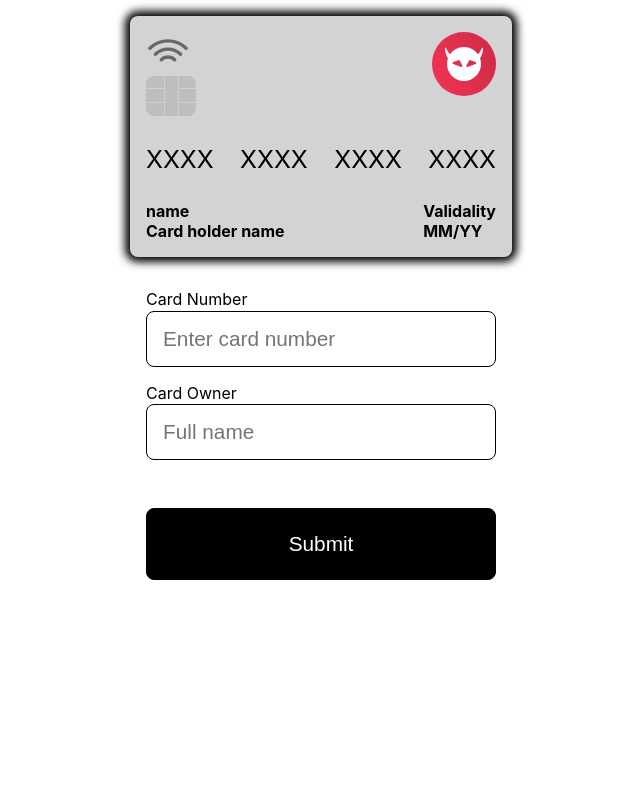
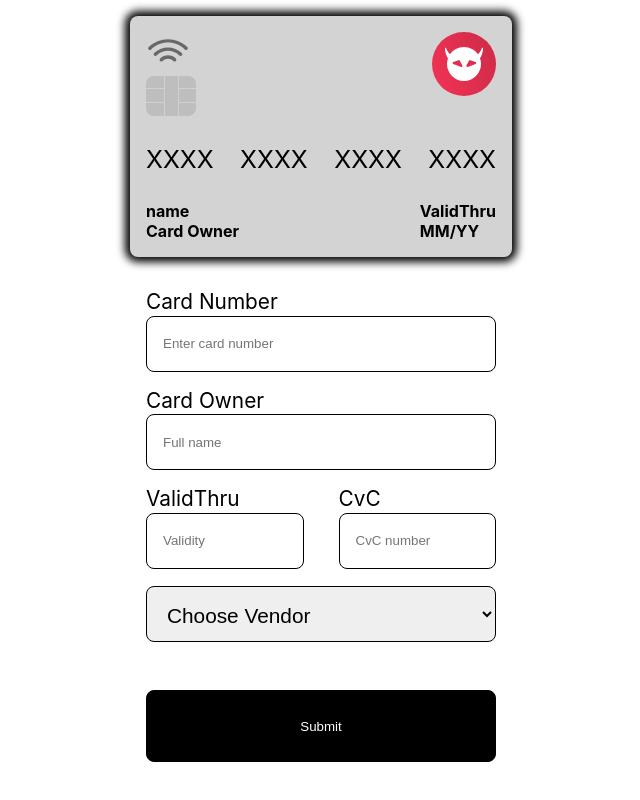
Before and after one commit to Khaled85abo/E-Wallet-React, a React (Create React App) app: page / in a window 1280 px wide. Shown: the whole page, without its empty margins (319-959 px from the left). Built offline with nearby package versions, Linux system fonts and the light colour scheme.

Commit message:
form component is ready

```diff
--- a/src/App.js
+++ b/src/App.js
@@ -1,57 +1,10 @@
-import {
-  StyledCard,
-  FlexCol,
-  Flex,
-  ChipLogo,
-  Span,
-  Form,
-  Input,
-  Submit,
-  Label,
-  Select,
-} from "./styledComponents/StyledComponents";
-import { Chip, Wifi, Bitcoin, BlockChain, Ninja, Evil } from "./assets";
-import React from "react";
+import { useState } from "react";
+import AddCard from "./views/AddCard";
 function App() {
+  const [cards, setCards] = useState([]);
   return (
-    <div className="App">
-      <StyledCard>
-        <ChipLogo>
-          <FlexCol>
-            <Wifi />
-            <Chip />
-          </FlexCol>
-          <Evil />
-        </ChipLogo>
-        <Flex>
-          <Span>XXXX</Span>
-          <Span>XXXX</Span>
-          <Span>XXXX</Span>
-          <Span>XXXX</Span>
-        </Flex>
-        <Flex>
-          <FlexCol>
-            <h4>name</h4>
-            <h4>Card holder name</h4>
-          </FlexCol>
-          <FlexCol>
-            <h4>Validality</h4>
-            <h4>MM/YY</h4>
-          </FlexCol>
-        </Flex>
-      </StyledCard>
-      <Form>
-        <Label>Card Number</Label>
-        <Input
-          placeholder="Enter card number"
-          id="card-number"
-          type="number"
-          min="16"
-        />
-        <Label>Card Owner</Label>
-        <Input type="text" id="owner" placeholder="Full name" />
-        <Submit type="submit" />
-      </Form>
+    <div>
+      <AddCard setCards={setCards} />
     </div>
   );
 }
--- a/src/assets/Bitcoin.jsx
+++ b/src/assets/Bitcoin.jsx
@@ -9,31 +9,10 @@ const Bitcoin = () => {
       fill="none"
       xmlns="http://www.w3.org/2000/svg"
     >
-      <rect width="64" height="64" rx="32" fill="#FFAE34" />
-      <rect
-        width="64"
-        height="64"
-        rx="32"
-        fill="url(#paint0_linear_45_2)"
-        fill-opacity="0.15"
-      />
       <path
         d="M41.497 30.9058C43.5399 29.8521 44.8181 27.9964 44.5195 24.905C44.1174 20.6802 40.5145 19.2636 35.9662 18.8601L35.9653 13H32.4413L32.4403 18.706C31.5132 18.706 30.568 18.7244 29.6271 18.7436L29.6263 13.0008L26.1055 13.0004L26.1048 18.8591C25.3418 18.8749 24.5924 18.8899 23.8607 18.8899V18.8726L19 18.8706L19.0007 22.6797C19.0007 22.6797 21.6031 22.6301 21.5602 22.6782C22.9871 22.6792 23.453 23.5181 23.587 24.2422L23.588 30.9181V40.2956C23.5252 40.75 23.2609 41.4761 22.2632 41.4774C22.3086 41.5179 19.6997 41.477 19.6997 41.477L19.0007 45.7364H23.5859C24.4402 45.7374 25.2797 45.7509 26.1033 45.7576L26.1064 51.684L29.6263 51.685L29.6253 45.8207C30.5937 45.8407 31.5285 45.8493 32.4416 45.8481L32.4406 51.685H35.9645L35.9664 45.7684C41.8899 45.424 46.0368 43.9132 46.5524 38.2812C46.968 33.7469 44.8601 31.7229 41.497 30.9058ZM29.7113 22.9368C31.6988 22.9368 37.9494 22.296 37.9503 26.4994C37.9494 30.5293 31.7008 30.0586 29.7113 30.0586V22.9368ZM29.7098 41.5063L29.7113 33.6539C32.0992 33.6532 39.589 32.9582 39.59 37.5783C39.591 42.009 32.0992 41.5046 29.7098 41.5063Z"
         fill="#333333"
       />
-      <defs>
-        <linearGradient
-          id="paint0_linear_45_2"
-          x1="64"
-          y1="-4.72934e-06"
-          x2="-12.5264"
-          y2="30.8632"
-          gradientUnits="userSpaceOnUse"
-        >
-          <stop stop-color="white" />
-          <stop offset="1" stop-color="white" stop-opacity="0" />
-        </linearGradient>
-      </defs>
     </svg>
   );
 };
--- a/src/assets/Chip.jsx
+++ b/src/assets/Chip.jsx
@@ -1,6 +1,6 @@
 import React from "react";
 
-const Chip = () => {
+const Chip = ({ color }) => {
   return (
     <svg
       width="50"
@@ -9,7 +9,7 @@ const Chip = () => {
       fill="none"
       xmlns="http://www.w3.org/2000/svg"
     >
-      <rect width="50" height="40" rx="8" fill="black" fill-opacity="0.1" />
+      <rect width="50" height="40" rx="8" fill={color} fill-opacity="0.1" />
       <line y1="12.5" x2="18" y2="12.5" stroke="#D0D0D0" />
       <line x1="33" y1="12.5" x2="50" y2="12.5" stroke="#D0D0D0" />
       <line x1="32.5" y1="5.46392e-08" x2="32.5" y2="40" stroke="#D0D0D0" />
--- a/src/assets/Wifi.jsx
+++ b/src/assets/Wifi.jsx
@@ -1,6 +1,6 @@
 import React from "react";
 
-const Wifi = () => {
+const Wifi = ({ color }) => {
   return (
     <svg
       width="44"
@@ -12,15 +12,15 @@ const Wifi = () => {
       <g opacity="0.5">
         <path
           d="M29.8487 26.501C30.5268 27.1657 30.5268 28.2441 29.8487 28.9097C29.1698 29.5753 28.0694 29.5753 27.3913 28.9097C24.4169 25.9941 19.5778 25.9941 16.6038 28.9097C15.9249 29.5753 14.824 29.5753 14.146 28.9097C13.8068 28.5772 13.6378 28.1423 13.6378 27.7049C13.6378 27.2692 13.8072 26.8331 14.146 26.501C18.4756 22.2567 25.5191 22.2567 29.8487 26.501Z"
-          fill="black"
+          fill={color}
         />
         <path
           d="M35.8186 21.073C36.4967 21.7382 36.4967 22.817 35.8186 23.4826C35.1397 24.1482 34.0397 24.1482 33.3612 23.4826C27.0956 17.339 16.9004 17.339 10.6348 23.4826C9.95633 24.1482 8.85545 24.1482 8.17785 23.4826C7.83861 23.15 7.66833 22.7135 7.66833 22.2778C7.66833 21.8412 7.83861 21.406 8.17785 21.073C11.869 17.4538 16.7772 15.4608 21.9978 15.4608C27.2184 15.4608 32.1266 17.4538 35.8186 21.073Z"
-          fill="black"
+          fill={color}
         />
         <path
           d="M41.2865 15.0204C41.965 15.6856 41.965 16.7644 41.2865 17.4296C40.608 18.0948 39.508 18.0948 38.8296 17.4296C34.3332 13.0218 28.3554 10.5945 21.9974 10.5945C15.6394 10.5945 9.66196 13.0218 5.16648 17.4296C4.48712 18.0948 3.38712 18.0948 2.70908 17.4296C2.36984 17.097 2.20044 16.6609 2.20044 16.2248C2.20044 15.7891 2.37028 15.353 2.70908 15.0204C7.86104 9.96902 14.7118 7.18753 21.9974 7.18753C29.2842 7.18753 36.1346 9.96902 41.2865 15.0204Z"
-          fill="black"
+          fill={color}
         />
       </g>
     </svg>
--- /dev/null
+++ b/src/components/Card.jsx
@@ -0,0 +1,135 @@
+import { useMemo, useCallback } from "react";
+
+import {
+  StyledCard,
+  FlexCol,
+  Flex,
+  ChipLogo,
+  Span,
+} from "../styledComponents/StyledComponents";
+import { Chip, Wifi, Bitcoin, BlockChain, Ninja, Evil } from "../assets";
+
+const Card = ({ cvc, owner, cardNumber, valid, vendor }) => {
+  const span1 = useMemo(() => {
+    let span = "";
+    for (let i = 0; i < 4; i++) {
+      if (cardNumber && cardNumber[i]) {
+        span += cardNumber[i];
+      } else {
+        span += "X";
+      }
+    }
+
+    return span;
+  }, [cardNumber]);
+
+  const span2 = useMemo(() => {
+    let span = "";
+    for (let i = 4; i < 8; i++) {
+      if (cardNumber && cardNumber[i]) {
+        span += cardNumber[i];
+      } else {
+        span += "X";
+      }
+    }
+
+    return span;
+  }, [cardNumber]);
+  const span3 = useMemo(() => {
+    let span = "";
+    for (let i = 8; i < 12; i++) {
+      if (cardNumber && cardNumber[i]) {
+        span += cardNumber[i];
+      } else {
+        span += "X";
+      }
+    }
+
+    return span;
+  }, [cardNumber]);
+  const span4 = useMemo(() => {
+    let span = "";
+    for (let i = 12; i < 16; i++) {
+      if (cardNumber && cardNumber[i]) {
+        span += cardNumber[i];
+      } else {
+        span += "X";
+      }
+    }
+
+    return span;
+  }, [cardNumber]);
+  const month = useMemo(() => {
+    let mo = "";
+
+    for (let i = 0; i < 2; i++) {
+      if (valid && valid[i]) {
+        mo += valid[i];
+      } else {
+        mo += "M";
+      }
+    }
+
+    return mo;
+  }, [valid]);
+  const year = useMemo(() => {
+    let ye = "";
+
+    for (let i = 2; i < 4; i++) {
+      if (valid && valid[i]) {
+        ye += valid[i];
+      } else {
+        ye += "Y";
+      }
+    }
+
+    return ye;
+  }, [valid]);
+
+  const Logo = useCallback(() => {
+    switch (vendor) {
+      case "Swedbank":
+        return <Ninja />;
+      case "Nordea":
+        return <BlockChain />;
+      case "Handelsbanken":
+        return <Bitcoin />;
+      default:
+        return <Evil />;
+    }
+  }, [vendor]);
+
+  const chipColor =
+    vendor === "Nordea" || vendor === "Handelsbanken" ? "white" : "black";
+  return (
+    <StyledCard $vendor={vendor}>
+      <ChipLogo>
+        <FlexCol>
+          <Wifi color={chipColor} />
+          <Chip color={chipColor} />
+        </FlexCol>
+        <Logo />
+      </ChipLogo>
+      <Flex>
+        <Span>{span1}</Span>
+        <Span>{span2}</Span>
+        <Span>{span3}</Span>
+        <Span>{span4}</Span>
+      </Flex>
+      <Flex>
+        <FlexCol>
+          <h4>name</h4>
+          <h4>{owner ? owner : "Card Owner"}</h4>
+        </FlexCol>
+        <FlexCol>
+          <h4>ValidThru</h4>
+          <h4>
+            {month}/{year}
+          </h4>
+        </FlexCol>
+      </Flex>
+    </StyledCard>
+  );
+};
+
+export default Card;
--- a/src/styledComponents/StyledComponents.js
+++ b/src/styledComponents/StyledComponents.js
@@ -12,14 +12,14 @@ export const StyledCard = styled.article`
   justify-content: space-between;
   ${(props) => {
     switch (props.$vendor) {
+      case "Swedbank":
+        return css`
+          background: #c59801;
+        `;
       case "Nordea":
         return css`
           background: #0a126e;
           color: #ece6e6;
-        `;
-      case "Swedbank":
-        return css`
-          background: #c59801;
         `;
       case "Danskbank":
         return css`
@@ -28,6 +28,7 @@ export const StyledCard = styled.article`
       case "Handelsbanken":
         return css`
           background: #6a6a69;
+          color: lightGray;
         `;
       default:
         return css`
@@ -57,9 +58,10 @@ export const Span = styled.span`
 
 export const Form = styled.form`
 max-width: 350px;
-margin: 2rem auto 0 auto;
+margin: 2rem auto 1rem auto;
 text-align: left:
 text-transform: uppercase;
+font-size: 1.3rem;
 `;
 
 export const Label = styled.label`
@@ -73,7 +75,7 @@ export const Input = styled.input`
   border-radius: 8px;
   height: 56px;
   margin: 0.1rem 0 1rem 0;
-  font-size: 1.3rem;
+
   border: 1px black solid;
 `;
 export const Select = styled.select`
@@ -92,3 +94,7 @@ export const Submit = styled(Input)`
   color: white;
   margin-top: 3rem;
 `;
+
+export const MaxWidth45 = styled.div`
+  max-width: 45%;
+`;
--- /dev/null
+++ b/src/views/AddCard.jsx
@@ -0,0 +1,88 @@
+import { useState } from "react";
+import {
+  Form,
+  Input,
+  Submit,
+  Label,
+  Select,
+  Flex,
+  MaxWidth45,
+} from "../styledComponents/StyledComponents";
+import Card from "../components/Card";
+
+const AddCard = ({ setCards }) => {
+  const [cardNumber, setCardNumber] = useState(null);
+  const [owner, setOwner] = useState(null);
+  const [valid, setValid] = useState(null);
+  const [cvc, setCvc] = useState(null);
+  const [vendor, setVendor] = useState(null);
+  const handleSubmitCard = (e) => {
+    e.preventDefault();
+    const card = {
+      number: cardNumber,
+      owner: owner,
+      valid: valid,
+      cvc: cvc,
+      vendor: vendor,
+    };
+    console.log(card);
+    setCards((oldArr) => [...oldArr, card]);
+  };
+  return (
+    <div className="App">
+      <Card
+        cardNumber={cardNumber}
+        owner={owner}
+        valid={valid}
+        cvc={cvc}
+        vendor={vendor}
+      />
+      <Form onSubmit={handleSubmitCard}>
+        <Label>Card Number</Label>
+        <Input
+          placeholder="Enter card number"
+          id="card-number"
+          type="number"
+          min={16}
+          onChange={(e) => setCardNumber(e.target.value)}
+        />
+        <Label>Card Owner</Label>
+        <Input
+          type="text"
+          id="owner"
+          placeholder="Full name"
+          onChange={(e) => setOwner(e.target.value)}
+        />
+        <Flex>
+          <MaxWidth45>
+            <Label>ValidThru</Label>
+
+            <Input
+              type="number"
+              placeholder="Validity"
+              onChange={(e) => setValid(e.target.value)}
+            />
+          </MaxWidth45>{" "}
+          <MaxWidth45>
+            <Label>CvC</Label>
+            <Input
+              type="number"
+              placeholder="CvC number"
+              onChange={(e) => setCvc(e.target.value)}
+            />
+          </MaxWidth45>
+        </Flex>
+        <Select onChange={(e) => setVendor(e.target.value)}>
+          <option value="default">Choose Vendor</option>
+          <option value="Nordea">Nordea</option>
+          <option value="Swedbank">Swedbank</option>
+          <option value="Handelsbanken">Handelsbanken</option>
+        </Select>
+
+        <Submit type="submit" />
+      </Form>
+    </div>
+  );
+};
+
+export default AddCard;
```
Also changed, not shown: src/views/Home.jsx (added).
